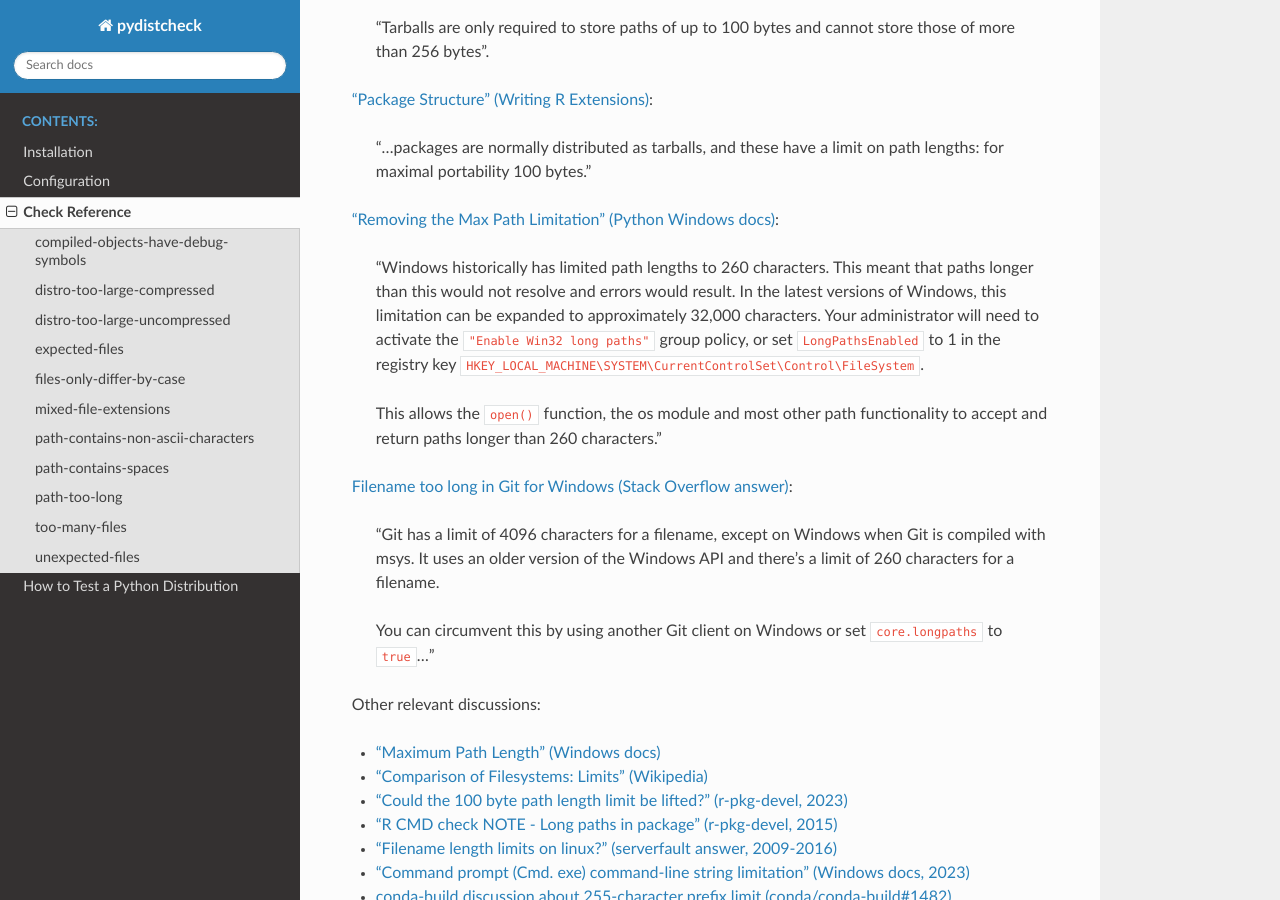
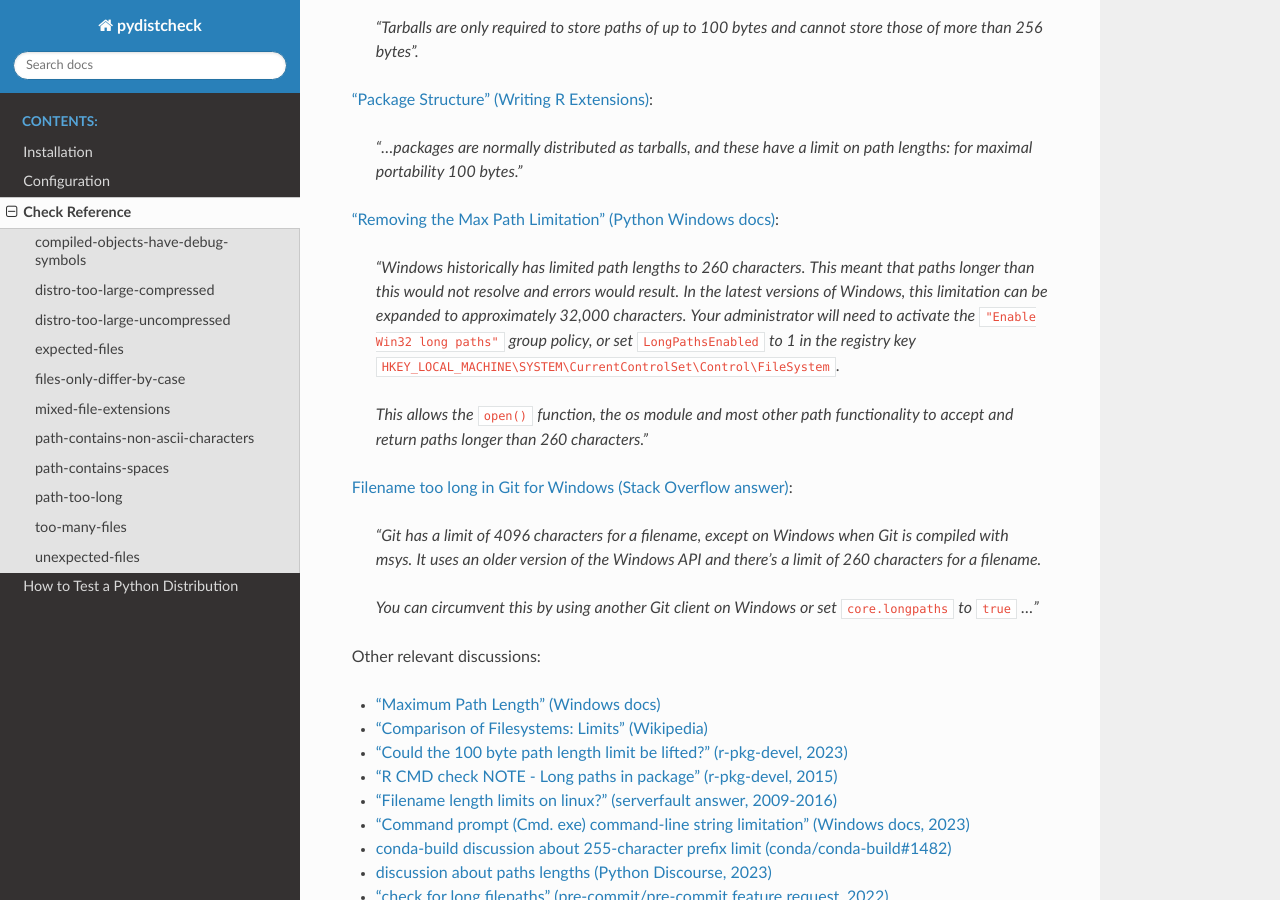
Before and after one commit to jameslamb/pydistcheck, a Sphinx documentation site: the page built from docs/check-reference.rst, in a window 1280 px wide and 900 px high, scrolled down 3501 px. Built offline with Sphinx 7.4.7 and the Read the Docs theme 2.0.0, drawn with Linux system fonts in a browser that asks for light colours.

Commit message:
try italtics one more time

```diff
--- a/docs/check-reference.rst
+++ b/docs/check-reference.rst
@@ -139,27 +139,27 @@
 
 `R CMD check source code <https://github.com/wch/r-source/blob/29559f9bf4df2c55ef5eace203cbe335bbd03f2f/src/library/tools/R/check.R#L839>`__:
 
-    "Tarballs are only required to store paths of up to 100 bytes and cannot store those of more than 256 bytes".
+    *"Tarballs are only required to store paths of up to 100 bytes and cannot store those of more than 256 bytes".*
 
 `"Package Structure" (Writing R Extensions) <https://cran.r-project.org/doc/manuals/R-exts.html#Package-structure>`__:
 
-    "...packages are normally distributed as tarballs, and these have a limit on path lengths: for maximal portability 100 bytes."
+    *"...packages are normally distributed as tarballs, and these have a limit on path lengths: for maximal portability 100 bytes."*
 
 `"Removing the Max Path Limitation" (Python Windows docs) <https://docs.python.org/3/using/windows.html#removing-the-max-path-limitation>`__:
 
-    "Windows historically has limited path lengths to 260 characters.
-    This meant that paths longer than this would not resolve and errors would result.
-    In the latest versions of Windows, this limitation can be expanded to approximately 32,000 characters.
-    Your administrator will need to activate the ``"Enable Win32 long paths"`` group policy, or set ``LongPathsEnabled`` to 1 in the registry key ``HKEY_LOCAL_MACHINE\SYSTEM\CurrentControlSet\Control\FileSystem``.
+    *"Windows historically has limited path lengths to 260 characters.*
+    *This meant that paths longer than this would not resolve and errors would result.*
+    *In the latest versions of Windows, this limitation can be expanded to approximately 32,000 characters.*
+    *Your administrator will need to activate the* ``"Enable Win32 long paths"`` *group policy, or set* ``LongPathsEnabled`` *to 1 in the registry key* ``HKEY_LOCAL_MACHINE\SYSTEM\CurrentControlSet\Control\FileSystem``.
 
-    This allows the ``open()`` function, the os module and most other path functionality to accept and return paths longer than 260 characters."
+    *This allows the* ``open()`` *function, the os module and most other path functionality to accept and return paths longer than 260 characters."*
 
 `Filename too long in Git for Windows (Stack Overflow answer) <https://stackoverflow.com/a/22575737/3986677>`__:
 
-    "Git has a limit of 4096 characters for a filename, except on Windows when Git is compiled with msys.
-    It uses an older version of the Windows API and there's a limit of 260 characters for a filename.
+    *"Git has a limit of 4096 characters for a filename, except on Windows when Git is compiled with msys.*
+    *It uses an older version of the Windows API and there's a limit of 260 characters for a filename.*
 
-    You can circumvent this by using another Git client on Windows or set ``core.longpaths`` to ``true``..."
+    *You can circumvent this by using another Git client on Windows or set* ``core.longpaths`` *to* ``true`` *..."*
 
 Other relevant discussions:
 
```
